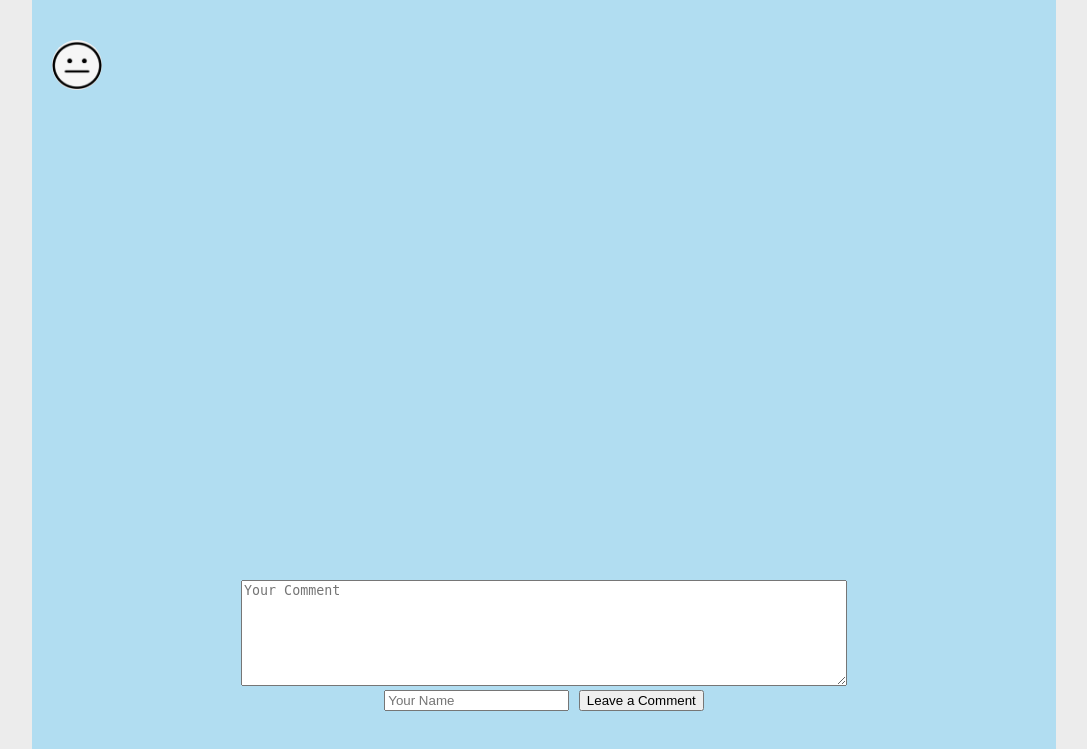
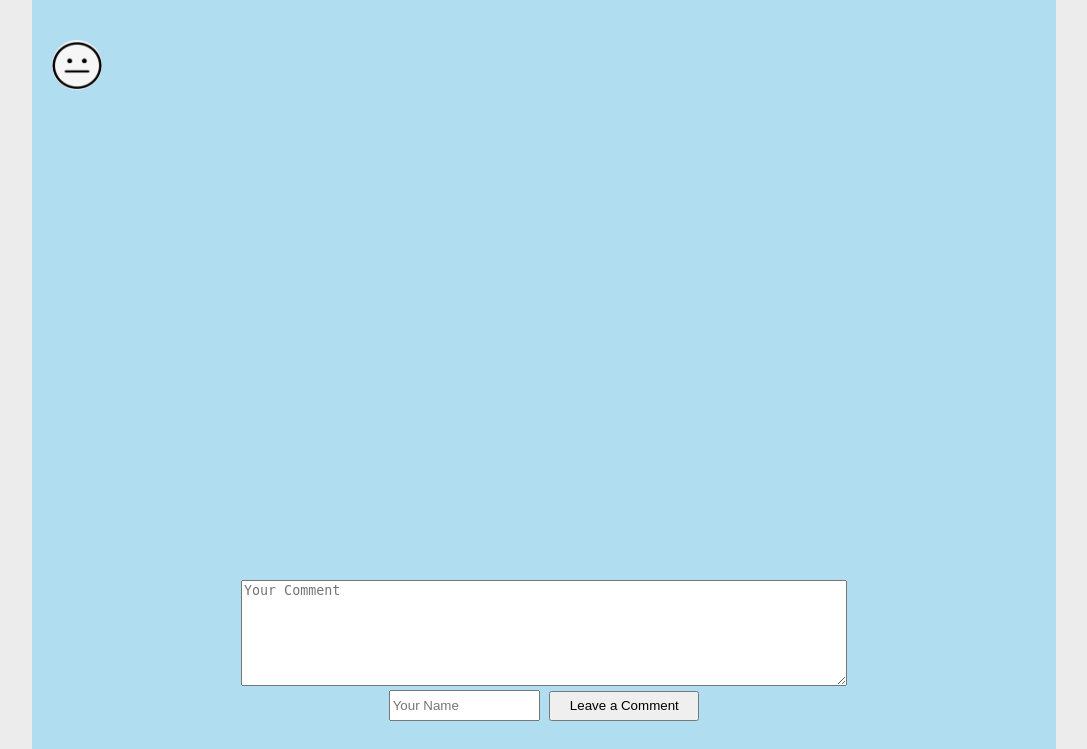
Before and after one commit to serious-pavel/personal_site, a Django app: template posts/templates/posts/post.html in a window 1280 px wide. Shown: the part 51-800 px from the top of the page, without its empty margins (96-1183 px from the left). Run offline with Django 5.2, Linux system fonts and the light colour scheme; the template is opened without the code that fills it: values that come from a table or form of the project are taken from there, others are empty; some web fonts are replaced.

Commit message:
improve form bottom part appearance

```diff
--- a/posts/static/posts/css/post_style.css
+++ b/posts/static/posts/css/post_style.css
@@ -68,3 +68,15 @@ textarea#id_comment_content {
     height: 100px;
     width: 95%;
 }
+
+input#id_comment_author {
+    width: 143px;
+    min-width: 125px;
+    height: 25px;
+}
+
+.leave-comment-button {
+    width: 150px;
+    min-width: 125px;
+    height: 30px;
+}
--- a/posts/templates/posts/post.html
+++ b/posts/templates/posts/post.html
@@ -42,7 +42,7 @@
                 {{ form.comment_content }}
                 <div class="leave-comment-form-bottom">
                     {{ form.comment_author }}
-                    <button type="submit">Leave a Comment</button>
+                    <button type="submit" class="leave-comment-button">Leave a Comment</button>
                 </div>
             </form>
         </div>
```
